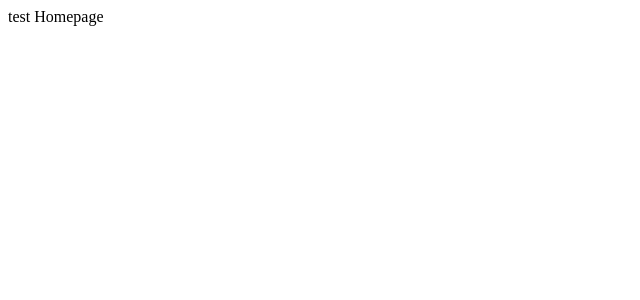
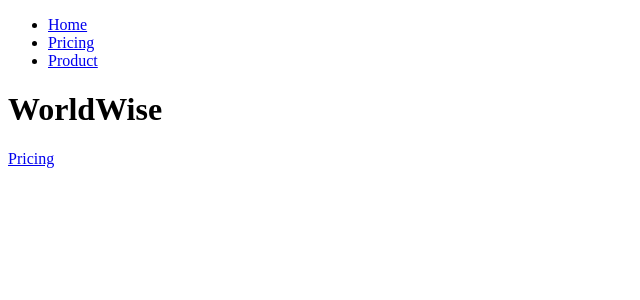
Before and after one commit to DanielCorbellini/worldwise, a React (Vite) app: page / in a window 1280 px wide. Shown: the top 300 px of the page, without its empty margins (0-640 px from the left). Built offline with nearby package versions, Linux system fonts and the light colour scheme.

Commit message:
feat(#208): Link between routes and make the PageNav component

```diff
--- /dev/null
+++ b/src/components/PageNav.jsx
@@ -0,0 +1,21 @@
+import { NavLink } from "react-router-dom";
+
+function PageNav() {
+  return (
+    <nav>
+      <ul>
+        <li>
+          <NavLink to="/">Home</NavLink>
+        </li>
+        <li>
+          <NavLink to="/pricing">Pricing</NavLink>
+        </li>
+        <li>
+          <NavLink to="/product">Product</NavLink>
+        </li>
+      </ul>
+    </nav>
+  );
+}
+
+export default PageNav;
--- a/src/pages/Homepage.jsx
+++ b/src/pages/Homepage.jsx
@@ -1,9 +1,14 @@
+import { Link } from "react-router-dom";
+import PageNav from "../components/PageNav";
+
 function Homepage() {
-    return (
-        <div>
-            test Homepage
-        </div>
-    )
+  return (
+    <div>
+      <PageNav />
+      <h1>WorldWise</h1>
+      <Link to="/pricing">Pricing</Link>
+    </div>
+  );
 }
 
-export default Homepage
+export default Homepage;
--- a/src/pages/PageNotFound.jsx
+++ b/src/pages/PageNotFound.jsx
@@ -1,6 +1,9 @@
+import PageNav from "../components/PageNav";
+
 function PageNotFound() {
   return (
     <div>
+      <PageNav />
       <h1>Not found =/</h1>
     </div>
   );
--- a/src/pages/Pricing.jsx
+++ b/src/pages/Pricing.jsx
@@ -1,9 +1,12 @@
+import PageNav from "../components/PageNav";
+
 function Pricing() {
-    return (
-        <div>
-            test Pricing
-        </div>
-    )
+  return (
+    <div>
+      <PageNav />
+      <h1>Pricing</h1>
+    </div>
+  );
 }
 
-export default Pricing
+export default Pricing;
--- a/src/pages/Product.jsx
+++ b/src/pages/Product.jsx
@@ -1,9 +1,12 @@
+import PageNav from "../components/PageNav";
+
 function Product() {
-    return (
-        <div>
-            Test Product
-        </div>
-    )
+  return (
+    <div>
+      <PageNav />
+      <h1>Product</h1>
+    </div>
+  );
 }
 
-export default Product
+export default Product;
```
